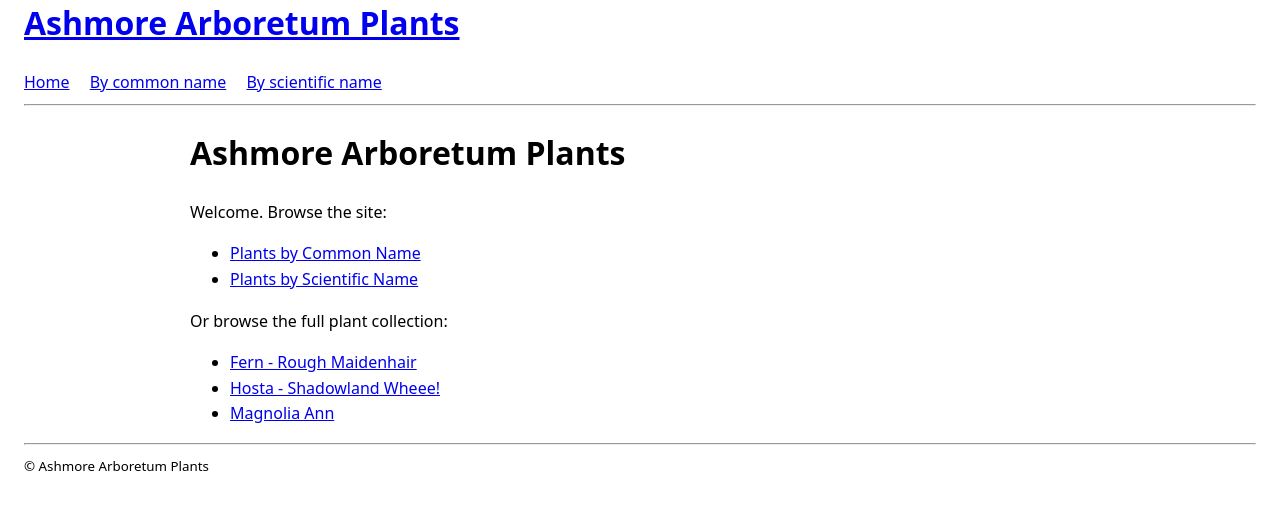
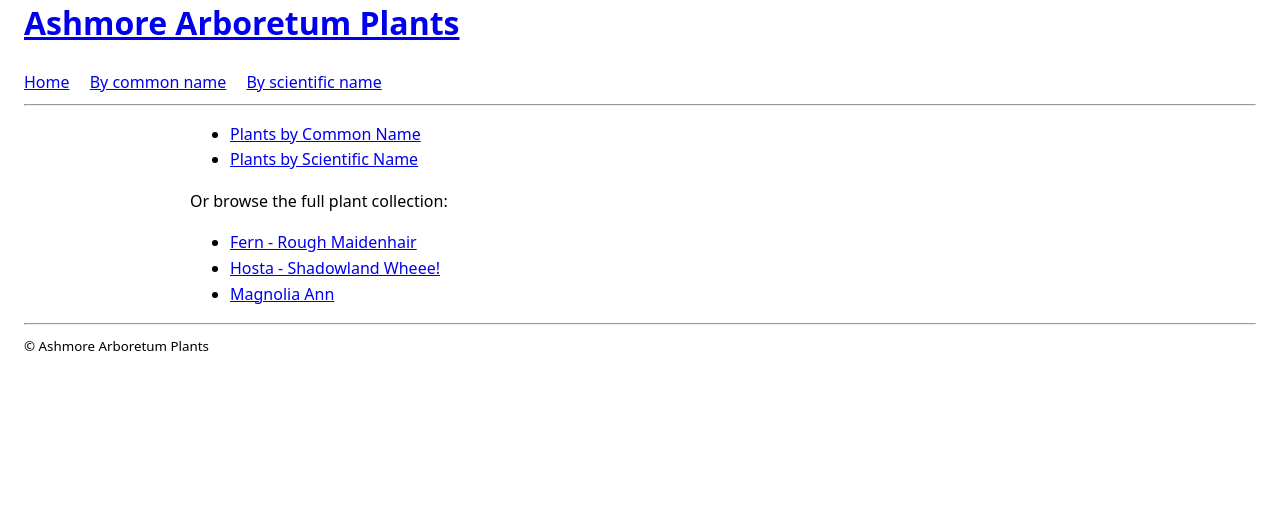
Before and after one commit to AshmoreArboretum/AshmoreArboretumPlants, a Jekyll site: the page built from index.md, in a window 1280 px wide, cut to the strip 273-783 px from the top of the page. Built offline with Jekyll 4.4.1, drawn with Linux system fonts in a browser that asks for light colours.

Commit message:
Remove heading and welcome text from index.md
Removed the main heading and introductory text from the index page.

```diff
--- a/index.md
+++ b/index.md
@@ -3,10 +3,6 @@ layout: default
 title: Ashmore Arboretum Plants
 permalink: /
 ---
-
-# Ashmore Arboretum Plants
-
-Welcome. Browse the site:
 
 - [Plants by Common Name]({{ site.baseurl }}/common/)
 - [Plants by Scientific Name]({{ site.baseurl }}/scientific/)
```
